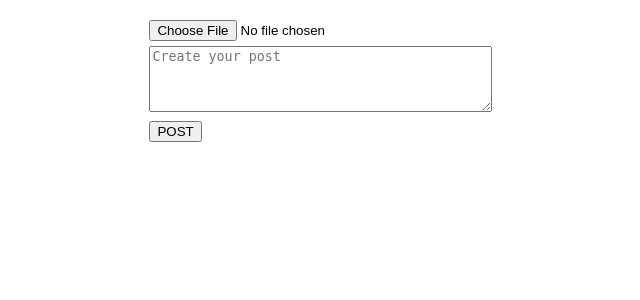
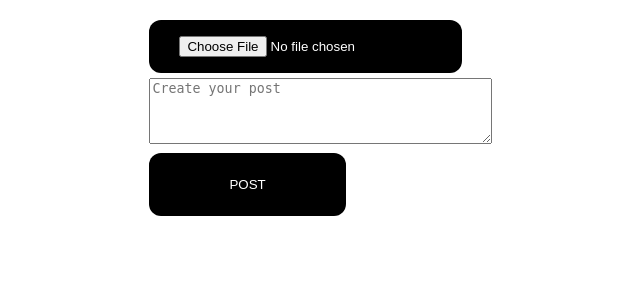
Before and after one commit to wangaray/wangaray.github.io, a PHP site: page / in a window 1280 px wide. Shown: the top 300 px of the page, without its empty margins (301-941 px from the left). Run offline with PHP 8.4, Linux system fonts and the light colour scheme; data that the repository does not hold is empty.

Commit message:
Add files via upload

```diff
--- a/index.php
+++ b/index.php
@@ -72,18 +72,43 @@
     background-color: #fff/* Цвет фона веб-страницы */
    }
    p {
-    font: 20px Verdana;
+    font: 30px Verdana;
 
 	color: #2e2e2e;
 
    }
+    button.new {
+	background-color: #000;
+    filter: progid:DXImageTransform.Microsoft.gradient(startColorstr='#00BBD6', endColorstr='#EBFFFF');
+    padding: 24px 80px;
+    color: #333;
+    -moz-border-radius: 5px;
+    -webkit-border-radius: 5px;
+    border-radius: 5px;
+    border: 0px solid #666;
+	border-radius: 12px;
+    color: white;
+   }
+   input.but {
+	background-color: #000;
+    filter: progid:DXImageTransform.Microsoft.gradient(startColorstr='#00BBD6', endColorstr='#EBFFFF');
+    padding: 16px 30px;
+    color: #333;
+    -moz-border-radius: 5px;
+    -webkit-border-radius: 5px;
+    border-radius: 5px;
+    border: 0px solid #666;
+	border-radius: 12px;
+    color: white;
+   }
+}
 </style>
 </head>
 <body>
 <form method="POST" action="index.php" enctype="multipart/form-data">
-  	<input type="hidden" name="size" value="1000000">
+  	<input class="cloq" type="hidden" name="size" value="1000000">
   	<div>
-  	  <input type="file" name="image">
+  	  <input class="but" type="file" name="image">
   	</div>
   	<div>
       <textarea
@@ -94,7 +119,7 @@
       	placeholder="Create your post"></textarea>
   	</div>
   	<div>
-  		<button type="submit" name="upload">POST</button>
+  		<button   class="new "type="submit" name="upload" color="primary">POST</button>
   	</div>
 	<form method="POST" action="index.php" enctype="multipart/form-data">
   </form>
```
